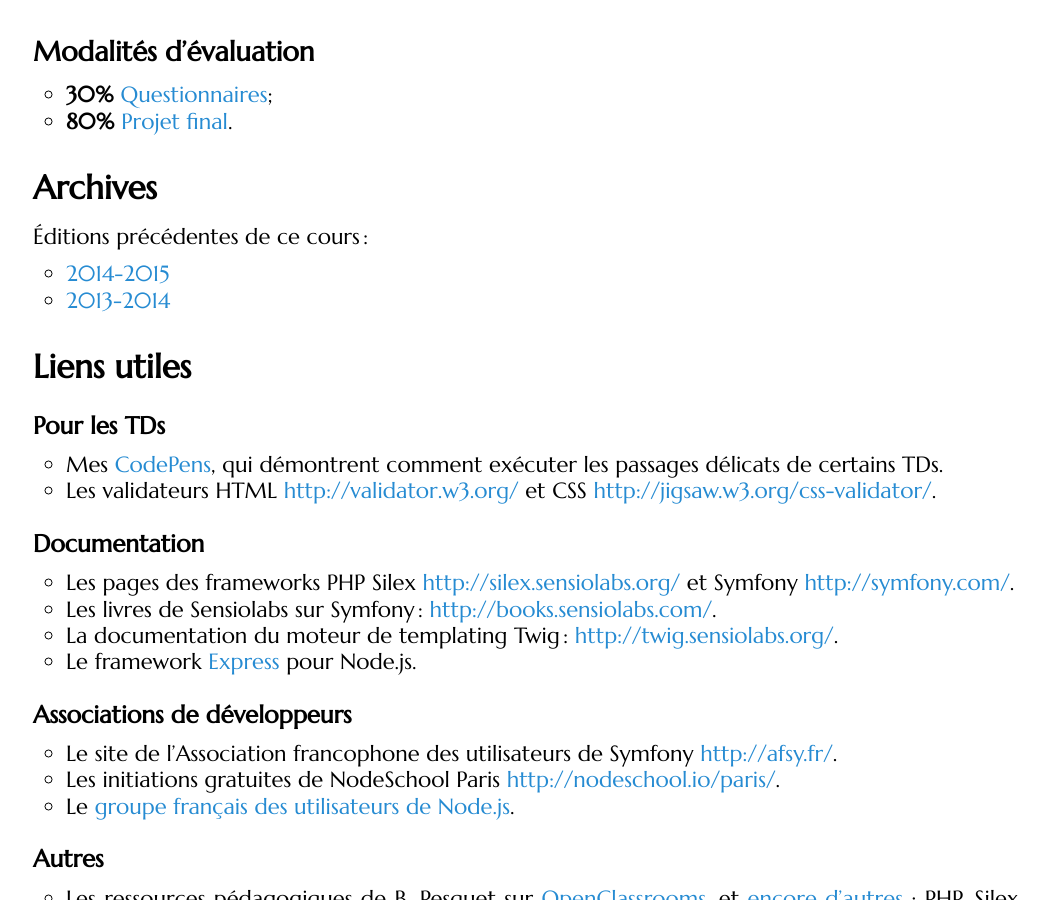
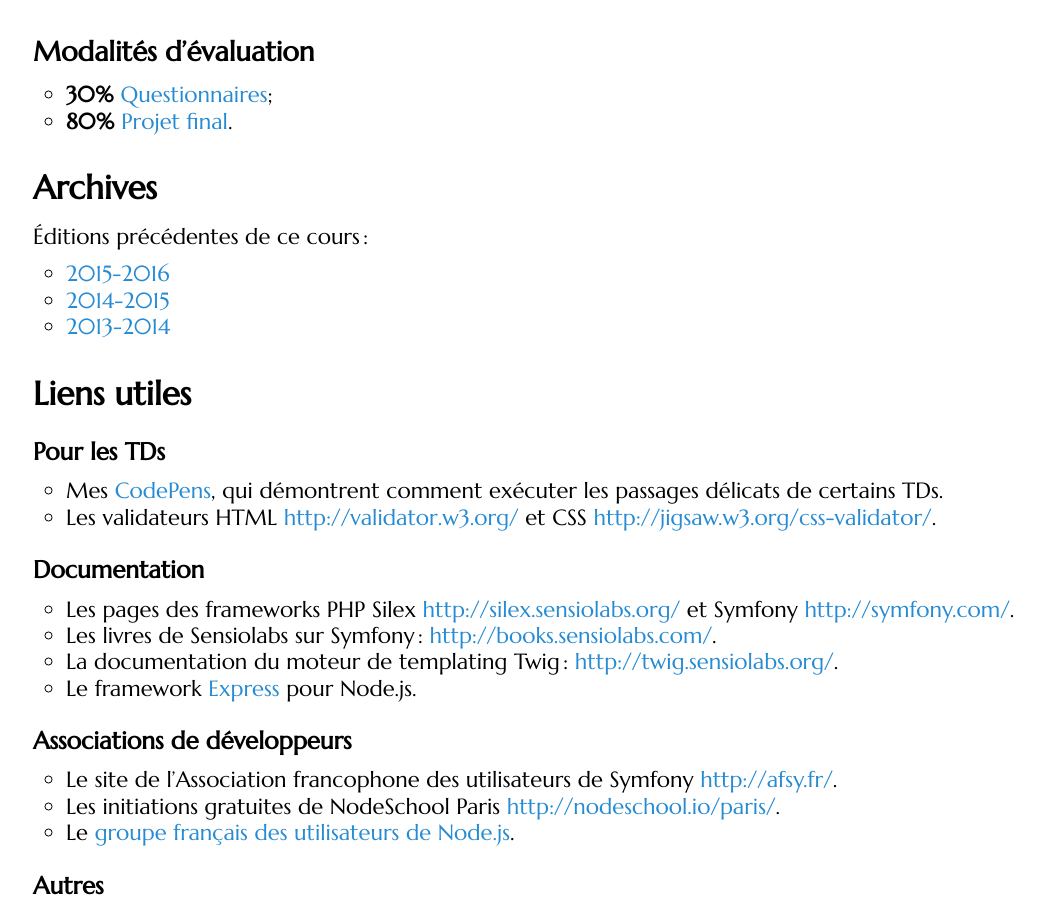
Before and after one commit to defeo/aws, a Jekyll site: the page built from index.md, in a window 1280 px wide and 900 px high, scrolled down 2713 px. Shown: the whole window, without its empty margins (112-1159 px from the left). Built offline with Jekyll 4.4.1, drawn with Linux system fonts in a browser that asks for light colours; some web fonts are replaced.

Commit message:
Added link to 2016 version

```diff
--- a/index.md
+++ b/index.md
@@ -36,6 +36,7 @@ introduction à la sécurité des applications web.
 
 Éditions précédentes de ce cours :
 
+- [2015-2016](http://defeo.lu/aws-2016)
 - [2014-2015](http://defeo.lu/aws-2015)
 - [2013-2014](http://defeo.lu/aws-2014)
 
```
